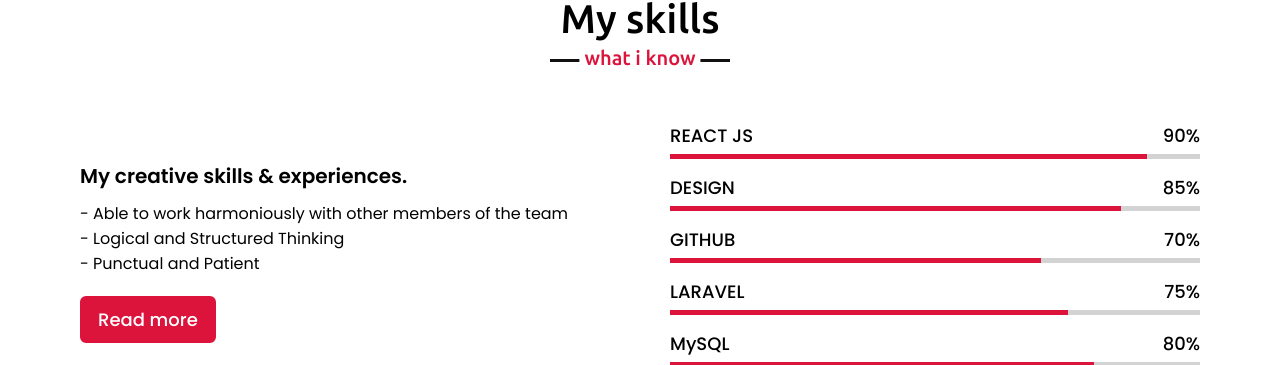
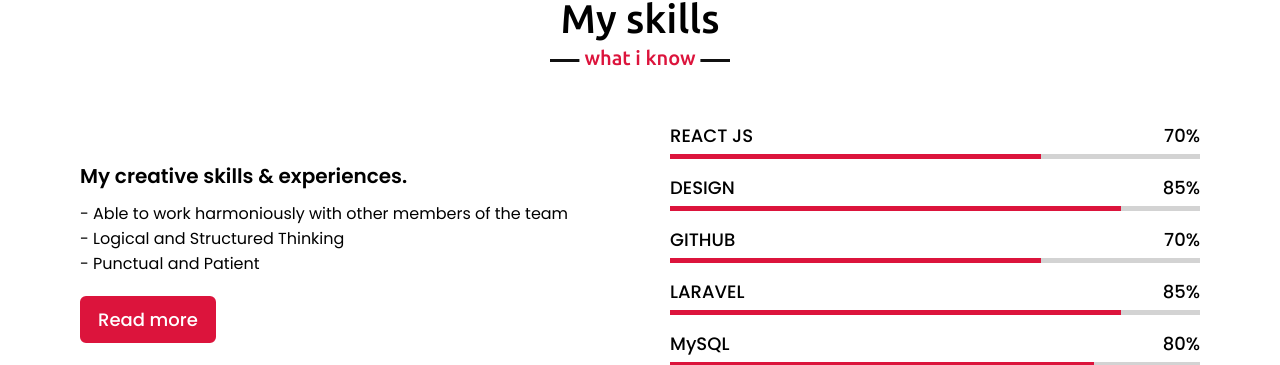
Before and after one commit to iamshawon/Portfolio, a plain HTML site: page index.html in a window 1280 px wide. Shown: the part 2159-2524 px from the top of the page. Drawn offline with nearby package versions, Linux system fonts and the light colour scheme.

Commit message:
modify skills

```diff
--- a/index.html
+++ b/index.html
@@ -119,7 +119,7 @@
                     <div class="bars">
                         <div class="info">
                             <span>REACT JS</span>
-                            <span>90%</span>
+                            <span>70%</span>
                         </div>
                         <div class="line html"></div>
                     </div>
@@ -140,7 +140,7 @@
                     <div class="bars">
                         <div class="info">
                             <span>LARAVEL</span>
-                            <span>75%</span>
+                            <span>85%</span>
                         </div>
                         <div class="line php"></div>
                     </div>
--- a/style.css
+++ b/style.css
@@ -359,7 +359,7 @@ section .title::after{
     background: crimson;
 }
 .skills-content .right .html::before{
-    width: 90%;
+    width: 70%;
 }
 .skills-content .right .css::before{
     width: 85%;
@@ -368,7 +368,7 @@ section .title::after{
     width: 70%;
 }
 .skills-content .right .php::before{
-    width: 75%;
+    width: 85%;
 }
 .skills-content .right .mysql::before{
     width: 80%;
```
